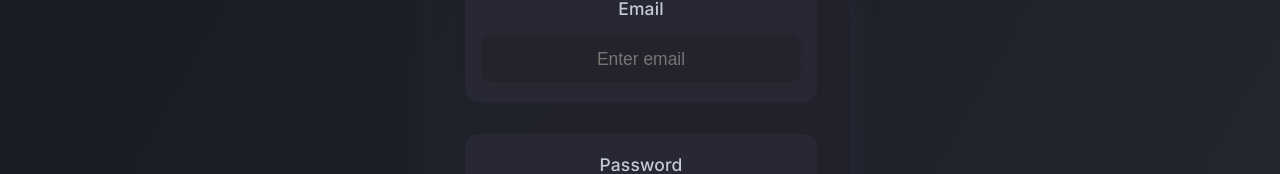
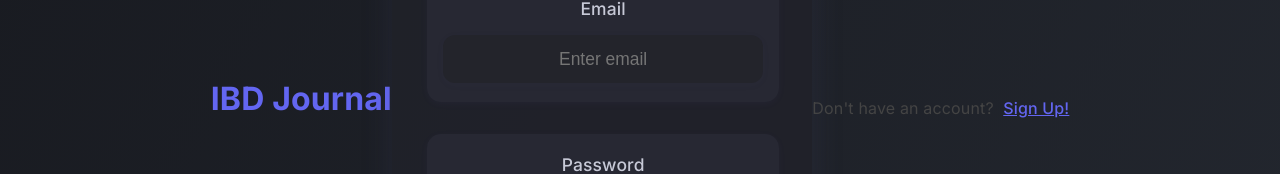
Before and after one commit to ParvPSingh/IBD-webapp, a Vue app in the folder frontend/: page /login in a window 1280 px wide. Shown: the part 300-474 px from the top of the page. Built offline with nearby package versions, Linux system fonts and the light colour scheme; no server answers.

Commit message:
misc errors 13

```diff
--- a/frontend/src/assets/main.css
+++ b/frontend/src/assets/main.css
@@ -1,4 +1,26 @@
 @import url('https://fonts.googleapis.com/css?family=Inter:400,500,700&display=swap');
+
+.signup-link,
+.login-link {
+  margin-top: 1rem;
+  text-align: center;
+  font-size: 1rem;
+  color: #444;
+}
+
+.signup-link a,
+.login-link a {
+  color: #6366f1;
+  text-decoration: underline;
+  margin-left: 0.3em;
+  font-weight: 500;
+  transition: color 0.18s;
+}
+
+.signup-link a:hover,
+.login-link a:hover {
+  color: #a78bfa;
+}
 
 .login-container,
 .signup-container {
--- a/frontend/src/components/LogIn.vue
+++ b/frontend/src/components/LogIn.vue
@@ -1,5 +1,6 @@
 <template>
   <div class="login-container">
+    <h1 style="text-align: center; margin-bottom: 1.5rem; color: #6366f1;">IBD Journal</h1>
     <form class="login-form" @submit.prevent="login">
       <h2>Login</h2>
       <div class="form-group">
@@ -16,6 +17,12 @@
       </button>
       <div v-if="error" class="error">{{ error }}</div>
     </form>
+    <div class="signup-link" style="margin-top: 1rem; text-align: center;">
+      Don't have an account?
+      <router-link to="/signup" style="color: #6366f1; text-decoration: underline; margin-left: 0.3em;">
+        Sign Up!
+      </router-link>
+    </div>
   </div>
 </template>
 
--- a/frontend/src/components/SignUp.vue
+++ b/frontend/src/components/SignUp.vue
@@ -1,5 +1,6 @@
 <template>
   <div class="signup-container">
+    <h1 style="text-align: center; margin-bottom: 1.5rem; color: #6366f1;">IBD Journal</h1>
     <form class="signup-form" @submit.prevent="signup">
       <h2>Create Account</h2>
       <div class="form-group">
@@ -21,6 +22,12 @@
       <div v-if="error" class="error">{{ error }}</div>
       <div v-if="success" class="success">{{ success }}</div>
     </form>
+    <div class="login-link" style="margin-top: 1rem; text-align: center;">
+      Already have an account?
+      <router-link to="/login" style="color: #6366f1; text-decoration: underline; margin-left: 0.3em;">
+        Log In!
+      </router-link>
+    </div>
   </div>
 </template>
 
```
